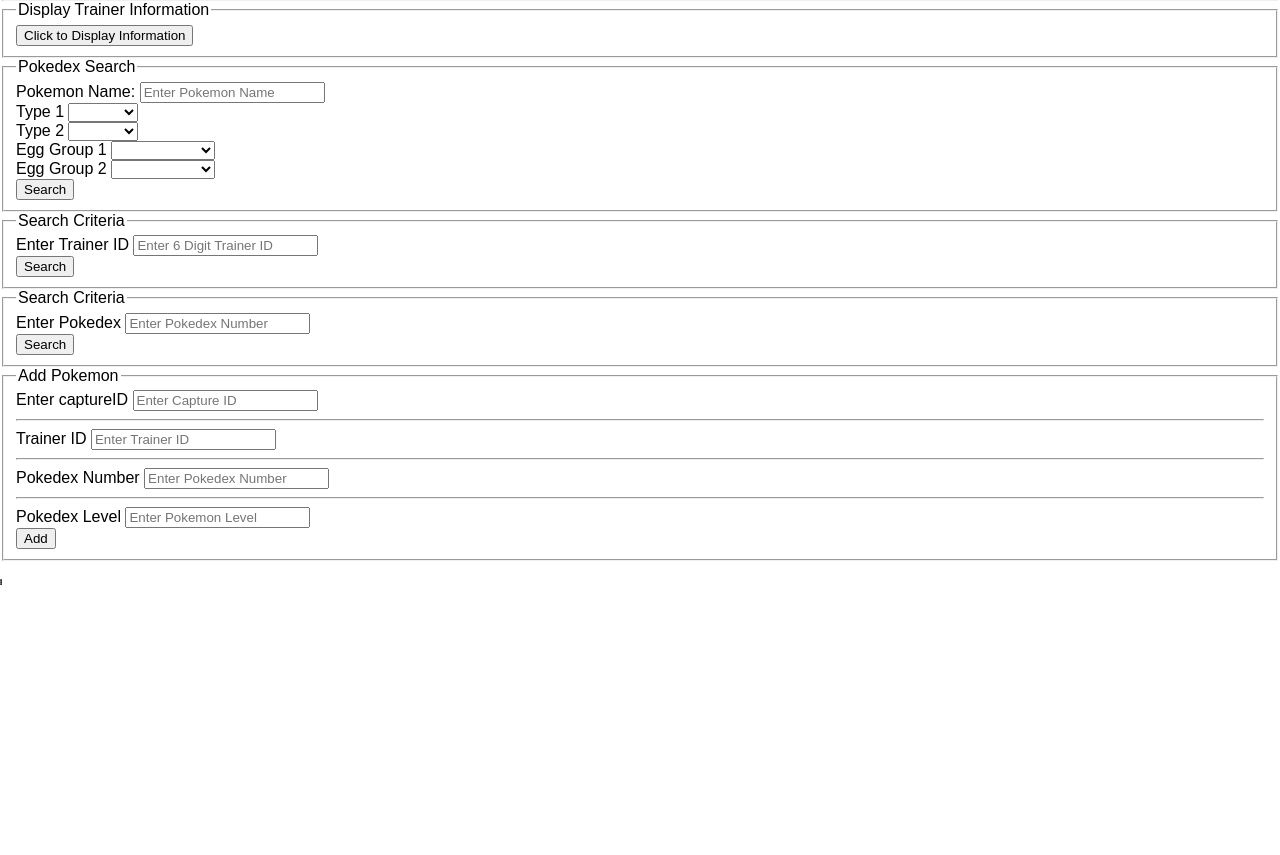
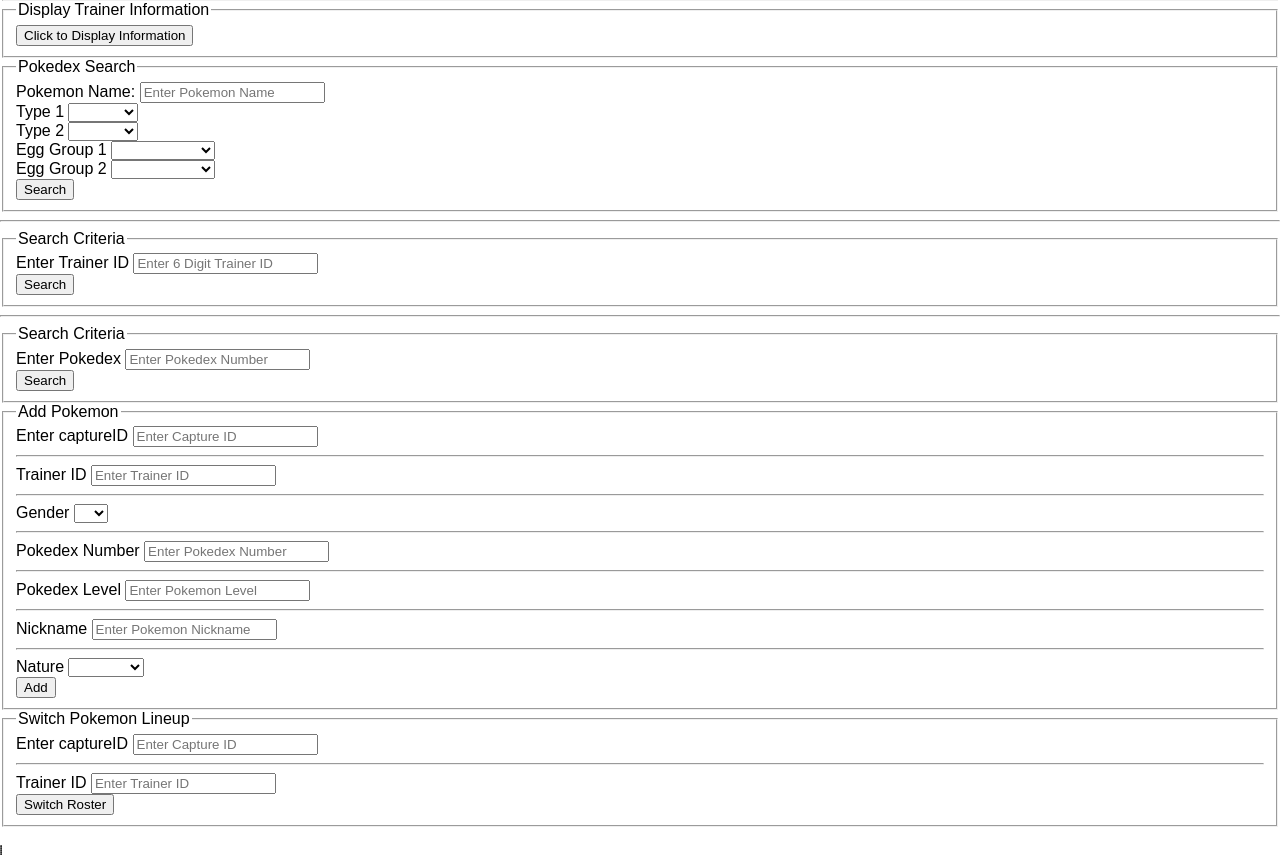
Before and after one commit to jordantiu/Pokemon_Database, a Flask app: page /login in a window 1280 px wide. Shown: the part 153-1008 px from the top of the page. Before the commit the page ends 738 px from the top, so only its background shows below. Run offline with Flask 2, Linux system fonts and the light colour scheme; some libraries are stand-ins or nearby versions.

Commit message:
insert into collection

```diff
--- a/app.py
+++ b/app.py
@@ -96,14 +96,13 @@ def index():
 
         return render_template('index.html', pokedex_data = fetch_pokedex, pokedex_labels = labels)
 
-
-
-    if request.method == "POST" and 'form1' in request.form:
+    if request.method == "POST" and 'trainerCollection' in request.form:
+        labels = ["Label"]
         tID = request.form['trainerID']
         cur = mysql.connection.cursor()
         cur.execute("SELECT * FROM COLLECTION WHERE trainer_id = %s" % (tID))
         fetchdata = cur.fetchall()
-        return render_template('index.html', data = fetchdata)
+        return render_template('index.html', collection_data = fetchdata, collection_labels = labels)
 
     if request.method == "POST" and 'form2' in request.form:
         pID = request.form['pokedex']
@@ -112,15 +111,28 @@ def index():
         fetchdata = cur.fetchall()
         return render_template('index.html', data = fetchdata)
 
-    if request.method == "POST" and 'form3' in request.form:
+    if request.method == "POST" and 'addPokemon' in request.form:
         cID = request.form['captureID']
         tID = request.form['trainerID']
+        gender = request.form['gender']
         pID = request.form['pokedexNumber']
         pLEV = request.form['pokemonLevel']
+        nick = request.form['nickname']
+        nature = request.form['nature']
         cur = mysql.connection.cursor()
-        cur.execute("INSERT INTO collection(capture_id, trainer_id, pokedex_number, pokemon_level) VALUES(%s,%s,%s,%s)" % (cID, tID, pID, pLEV))
+        cur.execute("INSERT INTO collection(capture_id, trainer_id, pokemon_gender, pokedex_number, pokemon_level, nickname, nature, in_roster) VALUES(%s,%s,%s,%s,%s, %s, %s, 0)" , (cID, tID, gender, pID, pLEV, nick, nature,))
         mysql.connection.commit()
         return render_template('index.html')
+
+
+    if request.method == "POST" and 'switchLineup' in request.form:
+        cID = request.form['captureID']
+        tID = request.form['trainerID']
+        cur = mysql.connection.cursor()
+        cur.execute("UPDATE collection SET in_roster = IF(in_roster = 0, 1, 0) WHERE trainer_id = %s AND capture_id = %s" % (tID, cID))
+        mysql.connection.commit()
+        return render_template('index.html')
+
     return render_template('index.html')
 
 if __name__ == "__main__":
--- a/templates/Index.html
+++ b/templates/Index.html
@@ -127,11 +127,10 @@
                 <option>Undiscovered</option>
             </select>
         </div>
-
         <button type="submit" class="btn btn-primary" name="form0">Search</button>
     </fieldset>
 </form>
-
+<hr>
 <form method = "POST">
     <fieldset>
         <legend>Search Criteria</legend>
@@ -139,10 +138,10 @@
             <label for="trainerID">Enter Trainer ID</label>
             <input type="text" class="form-control" id="trainerID" name="trainerID" aria-describedby="trainerIDhelp" placeholder="Enter 6 Digit Trainer ID" maxlength="6">
         </div>
-        <button type="submit" class="btn btn-primary" name="form1">Search</button>
+        <button type="submit" class="btn btn-primary" name="trainerCollection">Search</button>
     </fieldset>
 </form>
-
+<hr>
 <form method = "POST">
     <fieldset>
         <legend>Search Criteria</legend>
@@ -164,13 +163,68 @@
                 <label for="trainerID">Trainer ID</label>
                 <input type="text" class="form-control" id="trainerID" name="trainerID" aria-describedby="trainerID" placeholder="Enter Trainer ID" maxlength="6">
             <hr>
+                <label for="gender"> Gender</label>
+                <select class="form-control" name = "gender">
+                    <option></option>
+                    <option>M</option>
+                    <option>F</option>
+                </select>
+            <hr>
                 <label for="pokedexNumber">Pokedex Number</label>
                 <input type="text" class="form-control" id="pokedexNumber" name="pokedexNumber" aria-describedby="pokedexNumber" placeholder="Enter Pokedex Number" maxlength="6">
             <hr>
                 <label for="pokemonLevel">Pokedex Level</label>
                 <input type="text" class="form-control" id="pokemonLevel" name="pokemonLevel" aria-describedby="pokemonLevel" placeholder="Enter Pokemon Level " maxlength="6">
+            <hr>
+                <label for="nickname">Nickname</label>
+                <input type="text" class="form-control"
+                name = "nickname" placeholder = "Enter Pokemon Nickname" maxlength = "30">
+            <hr>
+            <label for="nature">Nature</label>
+            <select class="form-control" name="nature" placeholder = "Select Nature">
+                <option></option>
+                <option>Adamant</option>
+                <option>Bashful</option>
+                <option>Bold</option>
+                <option>Brave</option>
+                <option>Calm</option>
+                <option>Careful</option>
+                <option>Docile</option>
+                <option>Gentle</option>
+                <option>Hardy</option>
+                <option>Hasty</option>
+                <option>Impish</option>
+                <option>Jolly</option>
+                <option>Lax</option>
+                <option>Lonely</option>
+                <option>Mild</option>
+                <option>Modest</option>
+                <option>Naive</option>
+                <option>Naughty</option>
+                <option>Quiet</option>
+                <option>Quirky</option>
+                <option>Rash</option>
+                <option>Relaxed</option>
+                <option>Sassy</option>
+                <option>Serious</option>
+                <option>Timid</option>
+            </select>
         </div>
-        <button type="submit" class="btn btn-primary" name="form3">Add</button>
+        <button type="submit" class="btn btn-primary" name="addPokemon">Add</button>
+    </fieldset>
+</form>
+
+<form method = "POST">
+    <fieldset>
+        <legend>Switch Pokemon Lineup</legend>
+        <div class="form-group">
+            <label for="captureID">Enter captureID</label>
+            <input type="text" class="form-control" id="captureID" name="captureID" aria-describedby="captureID" placeholder="Enter Capture ID" maxlength="6">
+            <hr>
+            <label for="trainerID">Trainer ID</label>
+            <input type="text" class="form-control" id="trainerID" name="trainerID" aria-describedby="trainerID" placeholder="Enter Trainer ID" maxlength="6">
+        </div>
+        <button type="submit" class="btn btn-primary" name="switchLineup">Switch Roster</button>
     </fieldset>
 </form>
 
@@ -193,6 +247,34 @@
         <td>{{item[1]}}</td>
         <td>{{item[2]}}</td>
         <td>{{item[3]}}</td>
+    </tr>
+    {% endfor %}
+</table>
+<table border = "1">
+    {% for item in collection_labels %}
+    <tr>
+        <th>Capture ID</th>
+        <th>Trainer ID</th>
+        <th>Pokemon Gender</th>
+        <th>Pokedex Number</th>
+        <th>Pokemon Level</th>
+        <th>Nickname</th>
+        <th>Nature</th>
+        <th>In Roster</th>
+    </tr>
+    {% endfor %}
+</table>
+<table border = "1">
+    {% for item in collection_data  %}
+    <tr>
+        <td>{{item[0]}}        </td>
+        <td>{{item[1]}}        </td>
+        <td>{{item[2]}}        </td>
+        <td>{{item[3]}}        </td>
+        <td>{{item[4]}}        </td>
+        <td>{{item[5]}}        </td>
+        <td>{{item[6]}}        </td>
+        <td>{{item[7]}}        </td>
     </tr>
     {% endfor %}
 </table>
```
Lines whose indentation alone changed are shown as unchanged.
